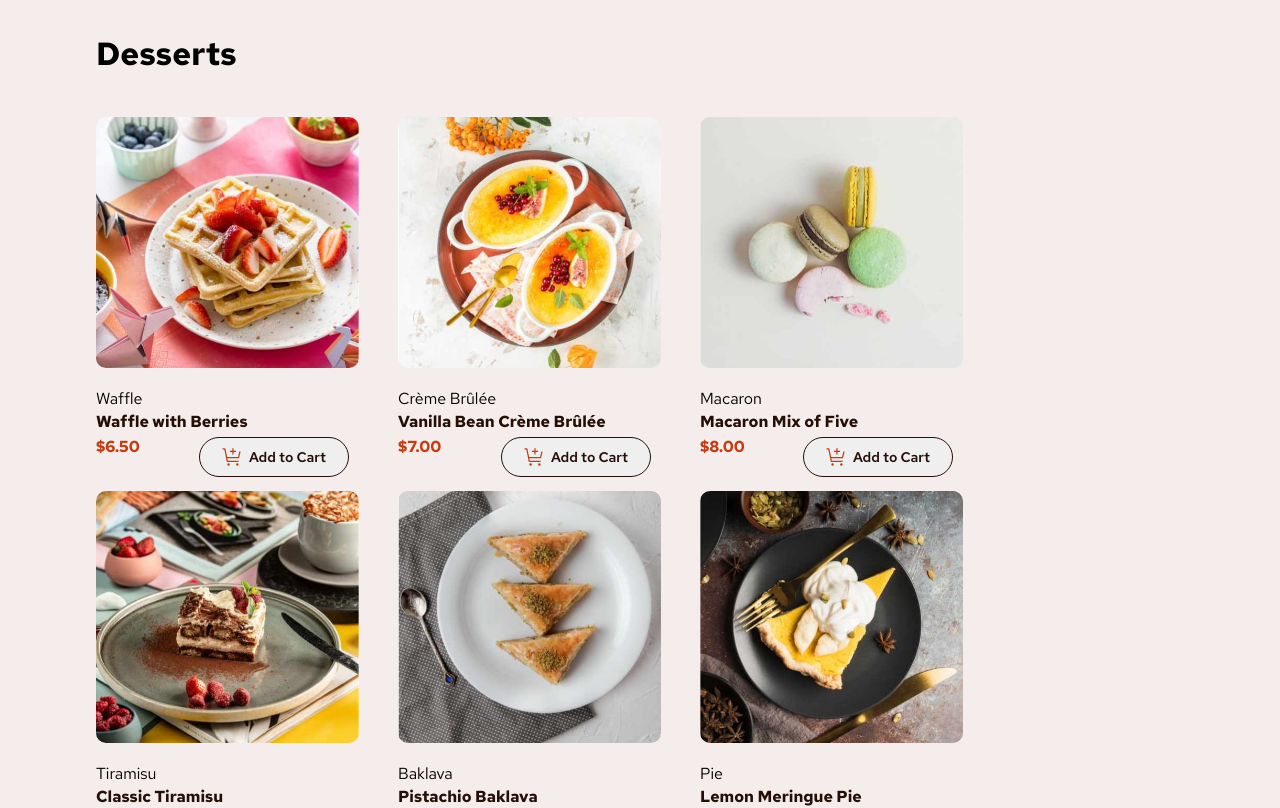
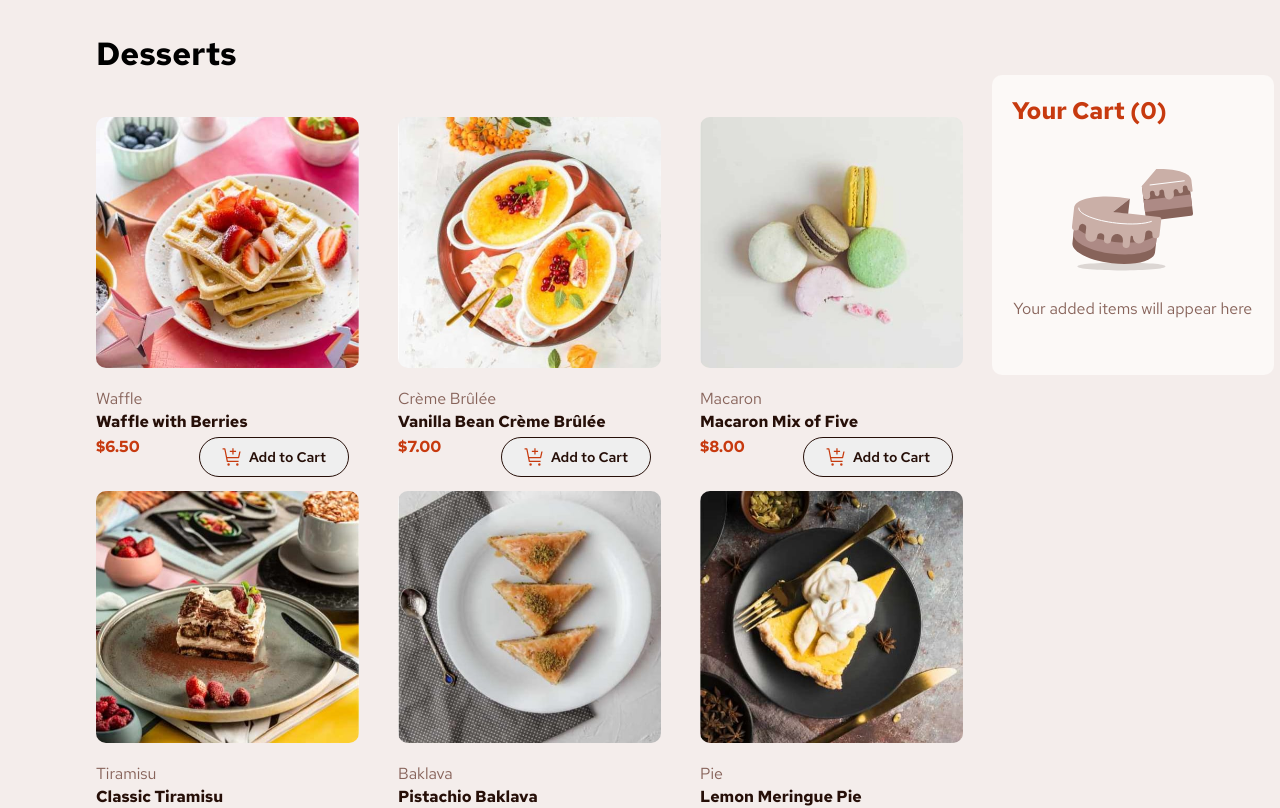
Before and after one commit to alikssant/product-list, a React (Create React App) app: page / in a window 1280 px wide. Shown: the top 808 px of the page. Built offline with nearby package versions, Linux system fonts and the light colour scheme.

Commit message:
Empty cart component

```diff
--- a/src/App.js
+++ b/src/App.js
@@ -112,9 +112,10 @@ const desserts = [
 export default function App() {
   return (
     <>
+      <h1>Desserts</h1>
       <div className="main-section">
-        <h1>Desserts</h1>
         <DessertsList />
+        <YourCart />
       </div>
     </>
   );
@@ -151,3 +152,18 @@ function Button() {
     </button>
   );
 }
+
+function YourCart() {
+  return (
+    <div className="cart-container">
+      <h2>Your Cart (0)</h2>
+      <div>
+        <img
+          src=" /assets/images/illustration-empty-cart.svg"
+          alt="Your Cart"
+        />
+        <p>Your added items will appear here</p>
+      </div>
+    </div>
+  );
+}
--- a/src/index.css
+++ b/src/index.css
@@ -23,6 +23,10 @@
 
 body {
   background-color: hsl(13, 31%, 94%);
+}
+
+.main-section {
+  display: flex;
 }
 
 .main-container {
@@ -54,6 +58,7 @@ h1 {
 
 .single-container p {
   margin-top: 20px;
+  color: var(--color-rose-500);
 }
 
 .single-container .price {
@@ -93,3 +98,29 @@ button:hover {
   border-color: var(--color-red);
   color: var(--color-red);
 }
+
+.cart-container {
+  width: 22%;
+  height: 300px;
+  background-color: var(--color-rose-50);
+  border-radius: 10px;
+}
+
+.cart-container h2 {
+  color: var(--color-red);
+  padding-left: 20px;
+  padding-top: 20px;
+}
+
+.cart-container div {
+  margin-top: 30px;
+  display: flex;
+  justify-content: center;
+  align-items: center;
+  flex-direction: column;
+  gap: 14px;
+}
+
+.cart-container p {
+  color: var(--color-rose-500);
+}
```
